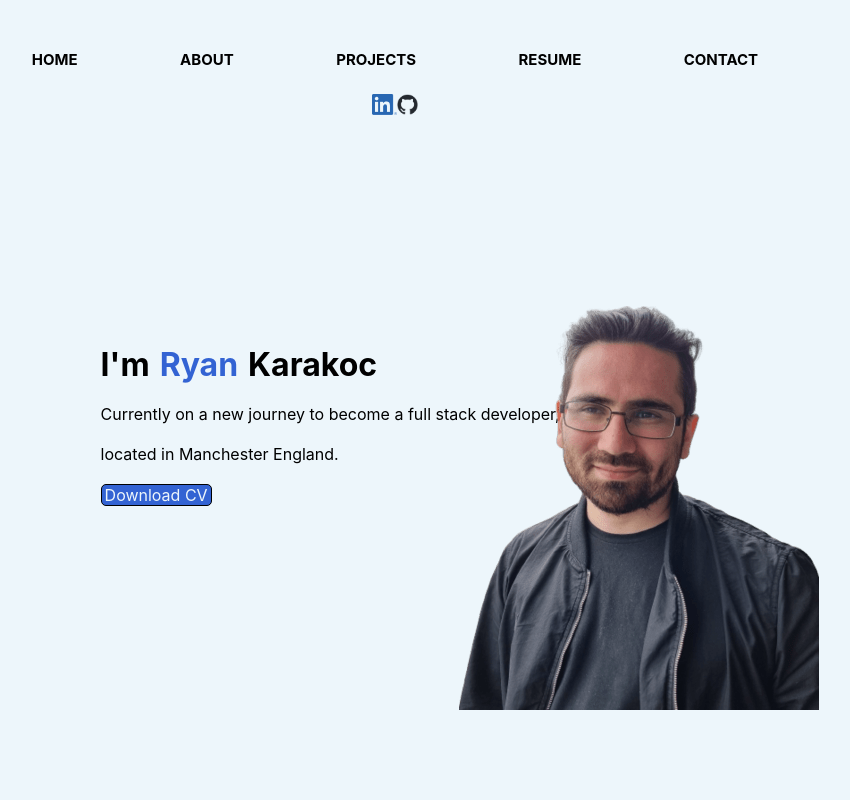
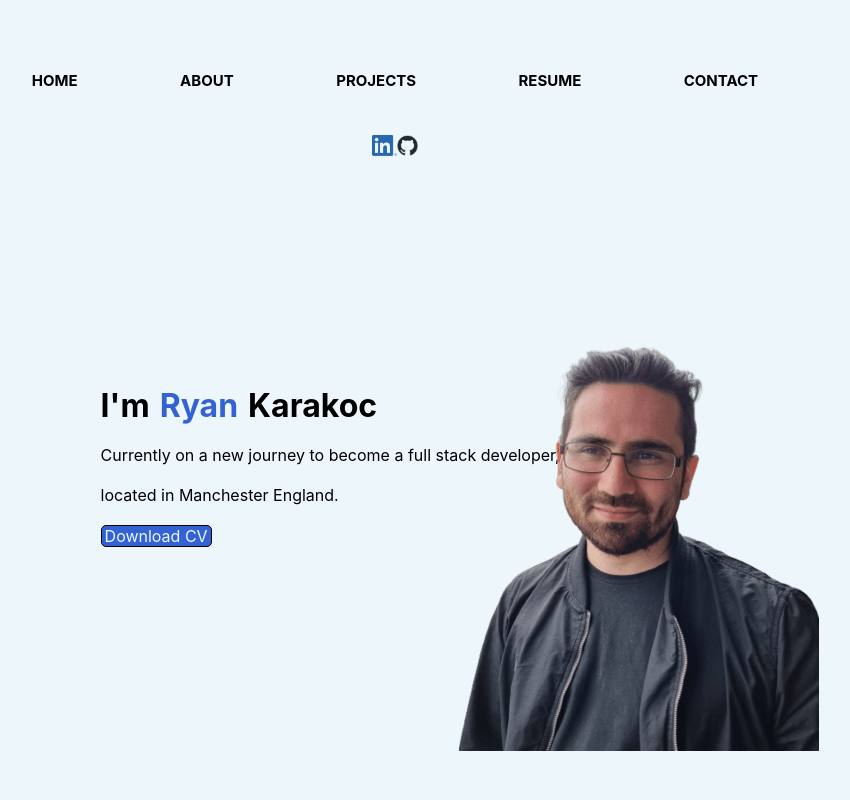
Before and after one commit to RyanKarakoc/portfolio, a React (Create React App) app: page / in a window 1280 px wide. Shown: the top 800 px of the page, without its empty margins (245-1095 px from the left). Built offline with nearby package versions, Linux system fonts and the light colour scheme.

Commit message:
added link via navbar

```diff
--- a/src/App.css
+++ b/src/App.css
@@ -121,11 +121,17 @@ body {
 /* ----------------------------------------------------- */
 @media (min-width: 400px) {
   .navbar {
+    position: sticky;
+    top: 0;
     display: flex;
     justify-content: center;
+    align-items: center;
     gap: 8vw;
     margin-top: 50px;
     margin-bottom: 25px;
+    height: 60px;
+    background-color: rgb(237, 246, 251);
+    z-index: 1;
   }
 
   #nav {
--- a/src/components/Navbar/Navbar.jsx
+++ b/src/components/Navbar/Navbar.jsx
@@ -1,8 +1,17 @@
 const Navbar = () => {
+  const handleAboutClick = () => {
+    const element = document.getElementsByClassName("aboutMe");
+    if (element) {
+      element[0].scrollIntoView({ behavior: "smooth" });
+    }
+  };
+
   return (
     <div className="navbar">
       <h1 id="nav">HOME</h1>
-      <h1 id="nav">ABOUT</h1>
+      <h1 id="nav" onClick={handleAboutClick}>
+        ABOUT
+      </h1>
       <h1 id="nav">PROJECTS</h1>
       <h1 id="nav">RESUME</h1>
       <h1 id="nav">CONTACT</h1>
```
Also changed, not shown: src/components/Navbar/Navbar.css (deleted).
